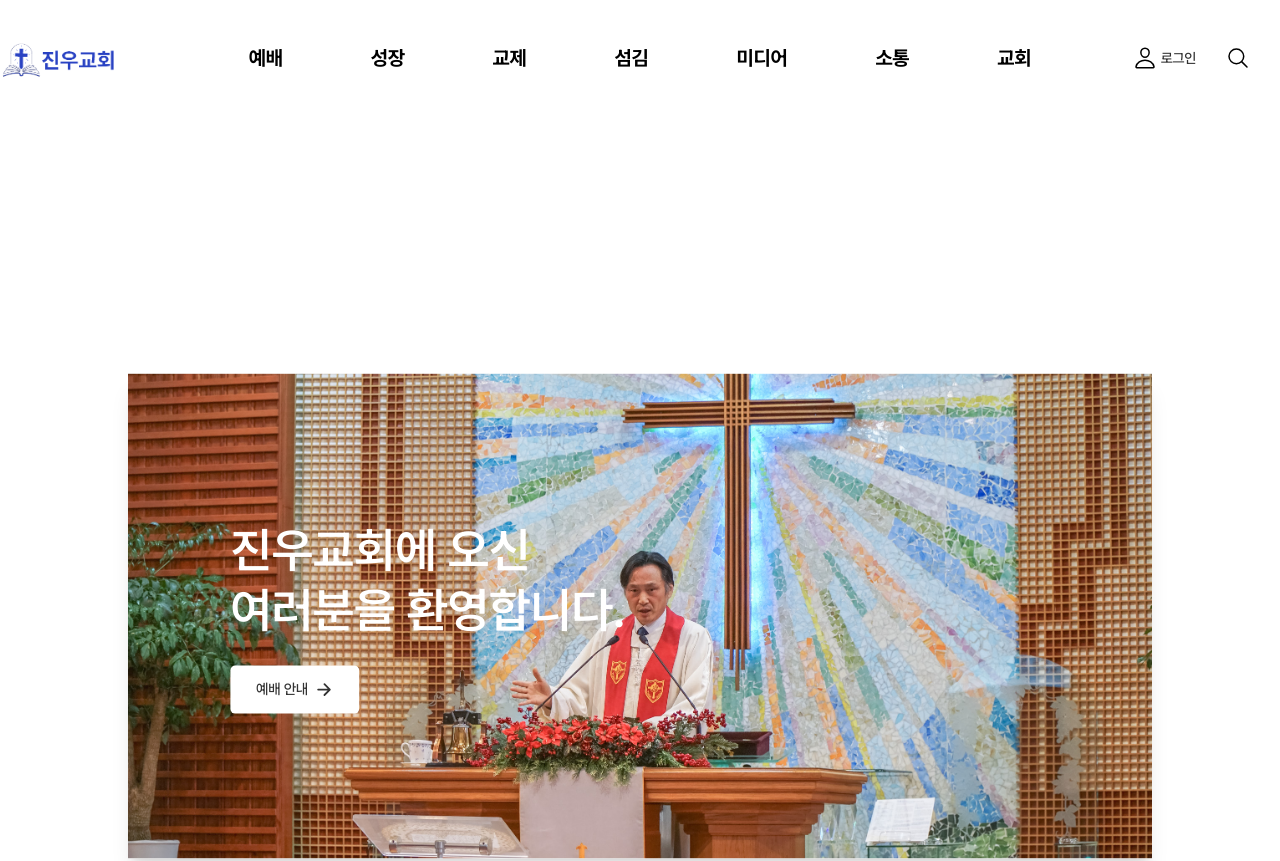
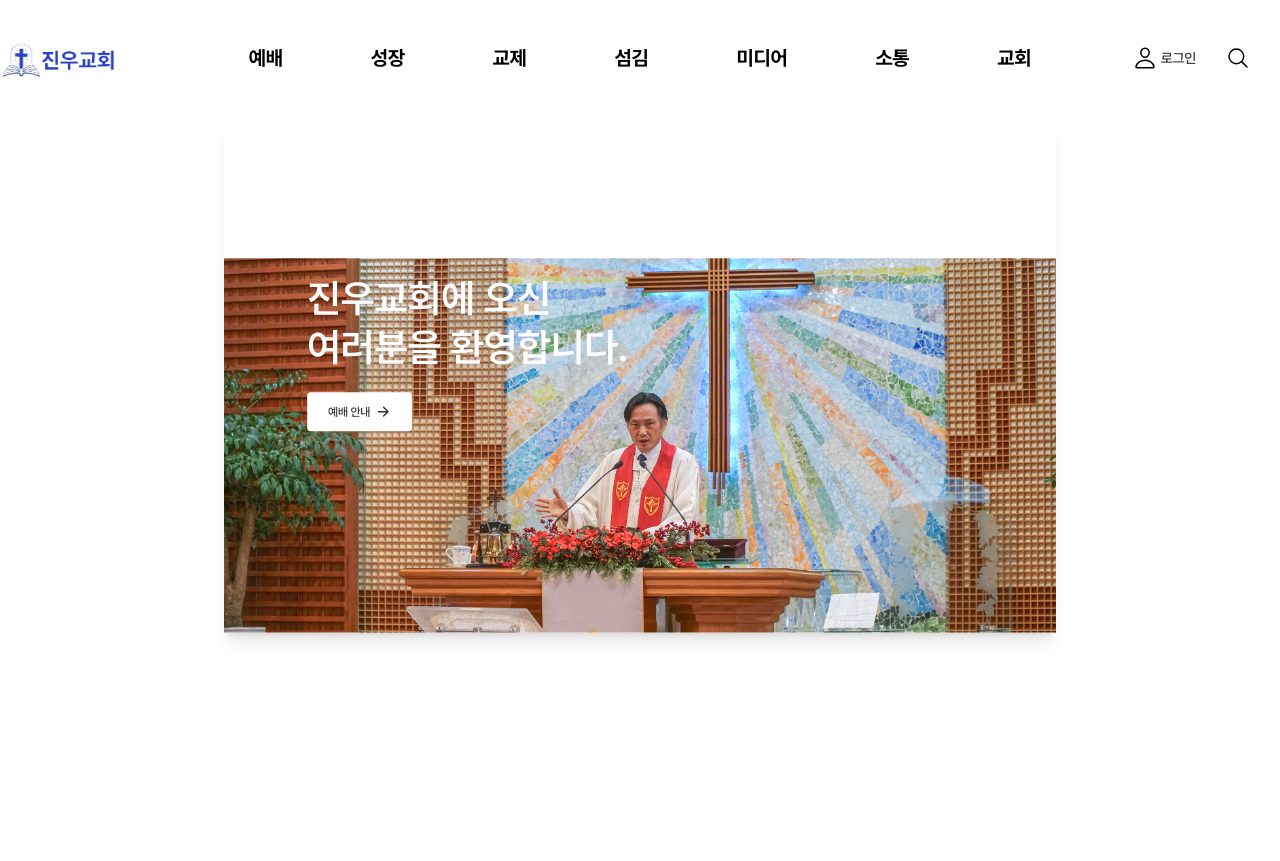
Before and after one commit to gdkds12/jinwoo-web, a Next.js app: page / in a window 1280 px wide. Shown: the top 861 px of the page. Built offline with nearby package versions, Linux system fonts and the light colour scheme.

Commit message:
Update Section.tsx

```diff
--- a/app/components/Section.tsx
+++ b/app/components/Section.tsx
@@ -1,6 +1,5 @@
-// app/components/Section.tsx
 "use client";
-import React from "react";
+import React, { useState, useRef, useEffect } from "react";
 import Link from "next/link";
 import { IoArrowForward } from "react-icons/io5";
 import Image from 'next/image';
@@ -8,18 +7,42 @@ import { motion, useScroll, useTransform } from "framer-motion";
 
 export const Section = () => {
   const { scrollYProgress } = useScroll();
-  const scale = useTransform(scrollYProgress, [0, 1], [1, 0.8]);
-  const y = useTransform(scrollYProgress, [0, 1], [0, 100]);
+  const cardRef = useRef<HTMLDivElement>(null);
+  const [cardHeight, setCardHeight] = useState(0);
+
+  // 스크롤에 따른 scale 값 조정 (더 빠르게, 최소 0.65)
+  const scale = useTransform(scrollYProgress, [0, 0.3], [1, 0.65]); // 변경된 부분
+
+  // 카드 높이 측정
+  useEffect(() => {
+    if (cardRef.current) {
+      setCardHeight(cardRef.current.offsetHeight);
+    }
+  }, []);
+
+  // padding-top 계산 (최소 scale 값 0.65에 맞춤)
+  const paddingTop = useTransform(
+    scrollYProgress,
+    [0, 1],
+    [0, cardHeight * 0.35] // 변경 (1 - 0.65 = 0.35)
+  );
+
 
   return (
-    <motion.div
-      style={{ scale, y }}
-      className="flex w-full items-center justify-center pt-0 min-h-screen" // px-4 제거
+    <div
+      className="flex w-full items-center justify-center min-h-screen"
     >
-      {/* 카드 컨테이너 - max-w-[1500px] 제거 또는 max-w-full, max-w-screen-2xl 등으로 변경 */}
-      <div className="relative w-full bg-white shadow-xl overflow-hidden">
+      <motion.div
+        ref={cardRef}
+        style={{
+          transformOrigin: "top center",
+          scale,
+          paddingTop,
+        }}
+        className="relative w-full bg-white shadow-xl overflow-hidden"
+      >
         {/* 이미지 컨테이너 */}
-        <div className="relative w-full aspect-[19/9]">
+        <div className="relative w-full aspect-[20/9]">
           <Image
             src="/images/main-home.jpg"
             alt="Main Image"
@@ -52,7 +75,7 @@ export const Section = () => {
             </Link>
           </div>
         </div>
-      </div>
-    </motion.div>
+      </motion.div>
+    </div>
   );
 };
```
